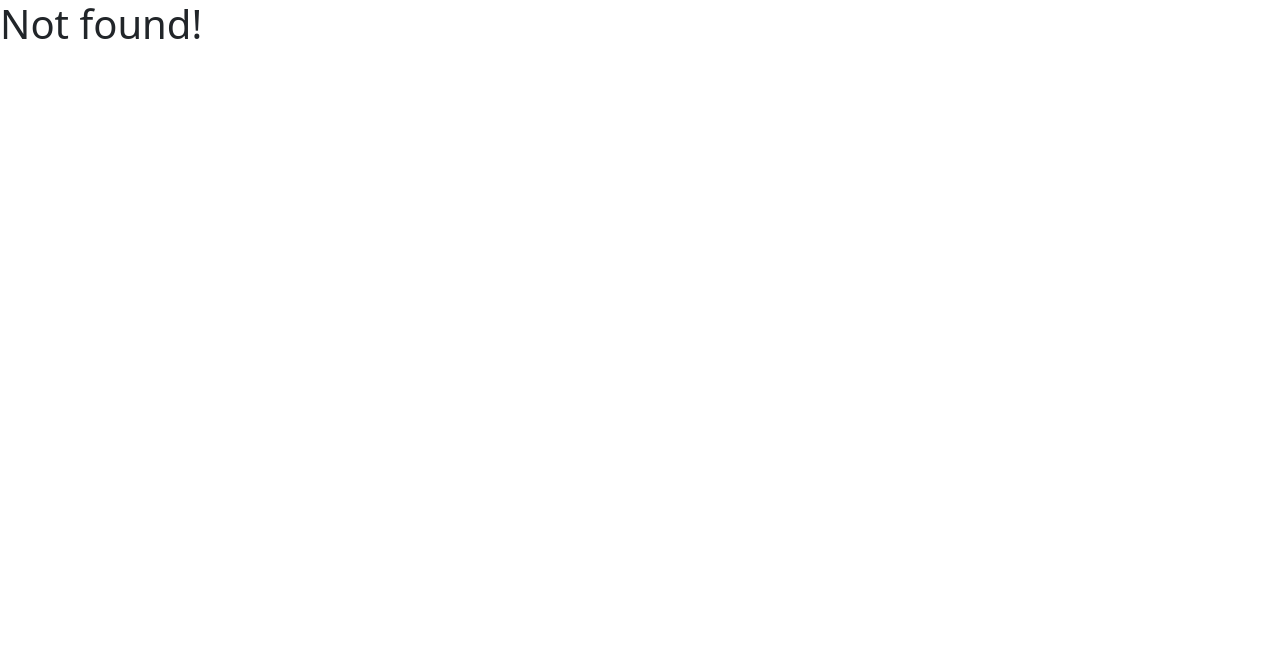
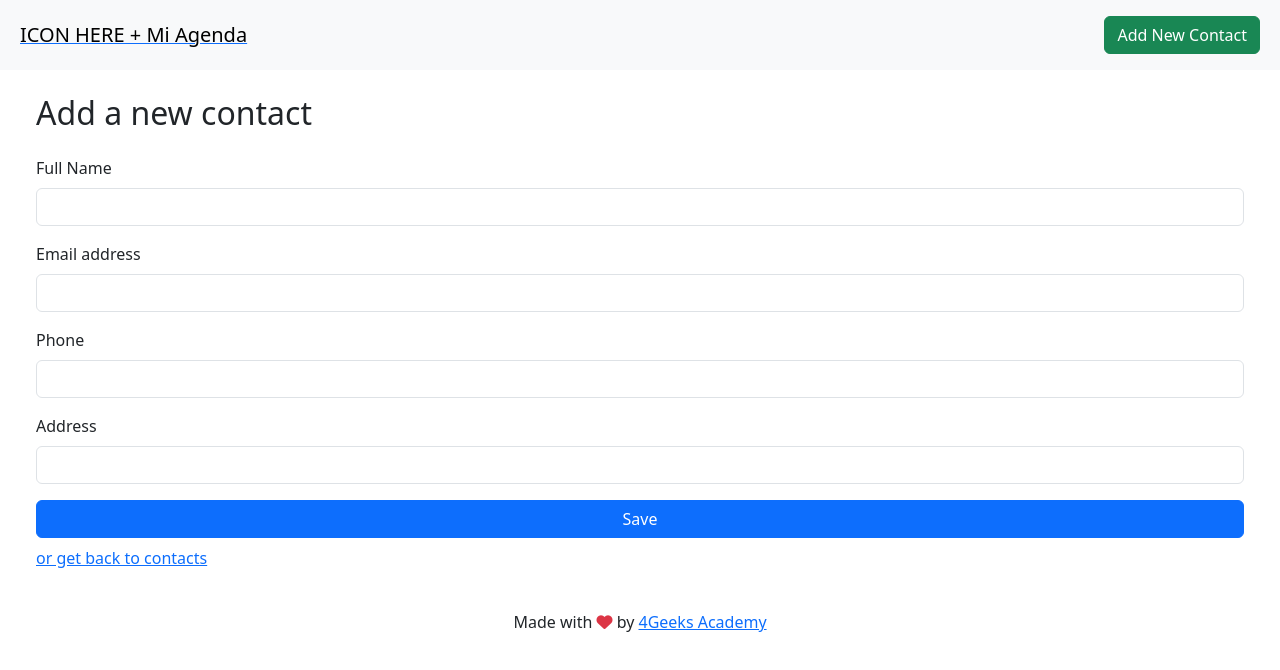
Before and after one commit to 4GeeksAcademy/vbarbosa-Lista-Contactos-React-Context, a React (Vite) app: page /add_a_new_contact in a window 1280 px wide. Before the commit this address had no page. Shown: the top 670 px of the page. Built offline with nearby package versions, Linux system fonts and the light colour scheme.

Commit message:
create contact added and corrected

```diff
--- a/src/components/ContactCard.jsx
+++ b/src/components/ContactCard.jsx
@@ -1,7 +1,12 @@
 import React from "react";
 import { ModalBtn } from "./Modal";
+import useGlobalReducer from "../hooks/useGlobalReducer";
 
 export const ContactCard = () => {
+
+    const {store, dispatch} = useGlobalReducer()
+
+
     return (
         <div className="card mb-3">
             <div className="row g-0 justify-content-center">
@@ -11,18 +16,16 @@ export const ContactCard = () => {
             <div className="col-8">
                 <div className="card-body">
                     <h5 className="card-title m-1">FULL NAME</h5>
-                    <p className="card-text mt-4">
-                        ADDRESS
-                        <br />
-                        PHONE
-                        <br />
-                        EMAIL
-                    </p>
+                    <p className="card-text mt-4"></p>
+                    <p className="card-text mt-4"></p>
+                    <p className="card-text mt-4"></p>
                 </div>
-            </div>
-                <div className="col-1 col-lg-1 mt-4">
-                <ModalBtn />
-            </div>
+
+                {/* I set modal in another componen file to avoid making the code so long */}
+                </div>
+                    <div className="col-1 col-lg-1 mt-4">
+                    <ModalBtn />
+                </div>
             </div>
         </div>
     );
--- a/src/components/Footer.jsx
+++ b/src/components/Footer.jsx
@@ -1,5 +1,8 @@
 export const Footer = () => (
 	<footer className="footer mt-auto py-3 text-center">
-		IF WE NEED TO ADD FOOTER DETAILS
+		<p>
+			Made with <i className="fa fa-heart text-danger" /> by{" "}
+			<a href="http://www.4geeksacademy.com">4Geeks Academy</a>
+		</p>
 	</footer>
 );
--- a/src/components/Modal.jsx
+++ b/src/components/Modal.jsx
@@ -18,7 +18,7 @@ export const ModalBtn = () => {
             </div>
 
             {/* This is the modal content */}
-            <div className="modal fade" id="exampleModal" tabindex="-1" aria-labelledby="exampleModalLabel" aria-hidden="true">
+            <div className="modal fade" id="exampleModal" tabIndex="-1" aria-labelledby="exampleModalLabel" aria-hidden="true">
                 <div className="modal-dialog">
                     <div className="modal-content">
 
--- a/src/components/Navbar.jsx
+++ b/src/components/Navbar.jsx
@@ -13,7 +13,7 @@ export const Navbar = () => {
 					</span>
 				</Link>
 				<div className="ms-end">
-					<Link to="/demo">
+					<Link to="/add_a_new_contact">
 						{/* This button is linked to demo file which should link to anther page
 						This same button will be able to create a new contact on the agenda */}
 						<button className="btn btn-success">Add New Contact</button>
--- a/src/pages/AddContact.jsx
+++ b/src/pages/AddContact.jsx
@@ -1,64 +1,138 @@
-import React, { useState, useEffect, useReducer, useId } from "react";
+import React, { useState } from "react";
+import { Link, useNavigate } from "react-router-dom";
+
 
 export const AddContact = () => {
 
-  // From here is my code
+    // Here we create a constant to be able to add useNavigate inside a function as it's not allowed to call directly
+    const navigate = useNavigate();
+
+    // This constant has the objexts which are required to create a contact with fetch
+    const [newContact, setNewContact] = useState({
+        name:"",
+        phone: "",
+        email: "",
+        address: ""
+    });
+
+    const getAgenda = async (slug) => {
+        try {
+            const resp = await fetch('https://playground.4geeks.com/contact/agendas/' + slug + '/contacts',{
+                method: "GET",
+                headers: {
+                    'Content-Type': 'application/json'
+                }
+            });
+            const data = await resp.json()
+            return data
+        } catch (error) {
+            console.log(error);
+        }
+    }
+
+    // This functions allows to push the new input details to newContact
+    const handleChange = (e) => {
+        setNewContact({
+            ...newContact, [e.target.name]: e.target.value
+        })
+    }
+
+
+    // This functions allows to create the new contact with fetch as well prevent from reloading when we fill the form
+    const handleSubmit = async (e) => {
+        e.preventDefault();
+        const slug = "vbarbosa";
+
+            try {
+                const resp = await fetch('https://playground.4geeks.com/contact/agendas/' + slug + '/contacts', {
+                    method: 'POST',
+                    headers: {
+                        'Content-Type': 'application/json'
+                    },
+                    body: JSON.stringify(newContact)
+                });
+
+                const dataForm = await resp.json()
+                console.log(dataForm)
+
+                if (resp.ok) {
+                    // This allows to go back Home page once we hit save button if there is no error
+                    navigate("/");
+                }
+            }
+
+            catch (error) {
+                console.log(error);
+            }
+
+    };
+
 
     return (
 
-    <form onSubmit={handleSubmit}>
+        <div className="container-fluid">
+
+            <div className="row">
+                <div className="col-12 col-lg-12">
+                    <div className="mx-auto">
+                        <h2 className="m-4">Add a new contact</h2>
+                    </div>
+
+                    {/* If we want to make an inout to be required we just need to add required to it */}
+                    <form className="m-4" onSubmit={handleSubmit}>
 
                         <div className="mb-3">
-        <label htmlFor="exampleInputName1" className="form-label">Full Name</label>
+                            <label className="form-label">Full Name</label>
                             <input type="text"
                             className="form-control"
-        id="exampleInputName1"
                             value={newContact.name} required
-        onKeyDown={handleChange}
-        onChange={(e) => setNewContact({name: e.target.value})}
+                            onChange={handleChange}
+                            name="name"
                             />
                         </div>
 
                         <div className="mb-3">
-        <label htmlFor="exampleInputEmail1" className="form-label">Email address</label>
+                            <label className="form-label">Email address</label>
                             <input type="email"
                             className="form-control"
-        id="exampleInputEmail1"
                             value={newContact.email}
-        onKeyDown={handleChange}
-        onChange={(e) => setNewContact({email: e.target.value})}
+                            onChange={handleChange}
+                            name="email"
                             />
                         </div>
 
                         <div className="mb-3">
-        <label htmlFor="exampleInputPhone1" className="form-label">Phone</label>
+                            <label className="form-label">Phone</label>
                             <input type="number"
                             className="form-control"
-        id="exampleInputPhone1"
                             value={newContact.phone} required
-        onKeyDown={handleChange}
-        onChange={(e) => setNewContact({phone: e.target.value})}
+                            onChange={handleChange}
+                            name="phone"
                             />
                         </div>
 
                         <div className="mb-3">
-        <label htmlFor="exampleInputAddress1" className="form-label">Address</label>
+                            <label className="form-label">Address</label>
                             <input type="text"
                             className="form-control"
-        id="exampleInputAddress1"
                             value={newContact.address}
-        onKeyDown={handleChange}
-        onChange={(e) => setNewContact({address: e.target.value})}
+                            onChange={handleChange}
+                            name="address"
                             />
                         </div>
 
-      <div class="d-grid gap-2">
+                        <div className="d-grid gap-2 mb-2">
                             <button type="submit" className="btn btn-primary">Save</button>
                         </div>
+
+                        {/* This will send back to Home page */}
                         <Link to="/">
-        <a>or get back to contacts</a>
+                            or get back to contacts
                         </Link>
 
                     </form>
+                </div>
+            </div>
+        </div>
     );
 }
--- a/src/pages/Demo.jsx
+++ b/src/pages/Demo.jsx
@@ -10,7 +10,7 @@ export const Demo = () => {
     <div className="container">
       <ul className="list-group">
         {/* Map over the 'todos' array from the store and render each item as a list element */}
-        {store && store.todos?.map((item) => {
+        {store && store.agendas?.map((item) => {
           return (
             <li
               key={item.id}  // React key for list items.
--- a/src/pages/Home.jsx
+++ b/src/pages/Home.jsx
@@ -1,6 +1,7 @@
+import { ContactCard } from "../components/ContactCard.jsx";
 import useGlobalReducer from "../hooks/useGlobalReducer.jsx";
-import { ContactCard } from "../components/ContactCard.jsx";
 import React, { useEffect } from "react";
+import { AddContact } from "./AddContact.jsx";
 
 
 export const Home = () => {
@@ -16,8 +17,12 @@ export const Home = () => {
   const getAgendas = async () => {
     try {
         const resp = await fetch('https://playground.4geeks.com/contact/agendas');
+        dispatch({ type: 'get_agendas', payload: resp.agendas })
+
         const data = await resp.json()
+        console.log(agendas);
         return data
+
     } catch (error) {
         console.log(error);
     }
@@ -43,8 +48,8 @@ export const Home = () => {
   const getOneAgenda = async (slug = "vbarbosa") => {
     try {
         const resp = await fetch('https://playground.4geeks.com/contact/agendas/' + slug);
-        const data = await resp.json()
-        return data
+        dispatch({ type: 'get_my_agenda', payload: resp.contacts })
+
     } catch (error) {
         console.log(error);
     }
--- a/src/routes.jsx
+++ b/src/routes.jsx
@@ -9,6 +9,7 @@ import { Layout } from "./pages/Layout";
 import { Home } from "./pages/Home";
 import { Single } from "./pages/Single";
 import { Demo } from "./pages/Demo";
+import { AddContact } from "./pages/AddContact";
 
 export const router = createBrowserRouter(
     createRoutesFromElements(
@@ -23,6 +24,7 @@ export const router = createBrowserRouter(
 
         {/* Nested Routes: Defines sub-routes within the BaseHome component. */}
         <Route path= "/" element={<Home />} />
+        <Route path="/add_a_new_contact" element={<AddContact />} />
         <Route path="/single/:theId" element={ <Single />} />  {/* Dynamic route for single items */}
         <Route path="/demo" element={<Demo />} />
       </Route>
--- a/src/store.jsx
+++ b/src/store.jsx
@@ -3,18 +3,34 @@
 export const initialStore = () => {
 
   return {
+    message: null,
     agendas: null,
-    agenda: null,
+    contacts: null
   }
+
 }
+
 //  NO PUEDE SER ASYNC!!!!
 export default function storeReducer(store, action = {}) {
   switch (action.type) {
-    case 'get_agenda_by_slug':
+    case 'get_my_agenda':
       return {
         ...store,
-        agenda: action.payload
+        contacts: action.payload
       }
+
+    case 'get_agendas':
+      return {
+        ...store,
+        agendas: action.payload
+      }
+
+    case 'add_task':
+      const { id, color } = action.payload
+      return {
+        ...store,
+        todos: store.todos.map((todo) => (todo.id === id ? { ...todo, background: color } : todo))
+      };
 
     default:
       throw Error('Unknown action.');
```
Also changed, not shown: src/CreateContact.js (deleted). Lines whose indentation alone changed are shown as unchanged.
